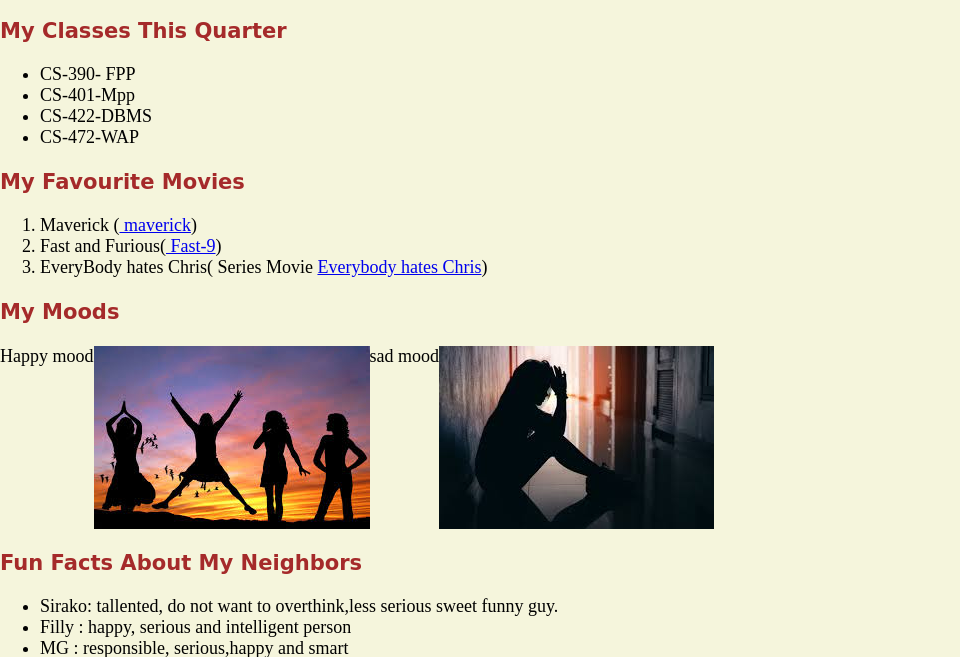
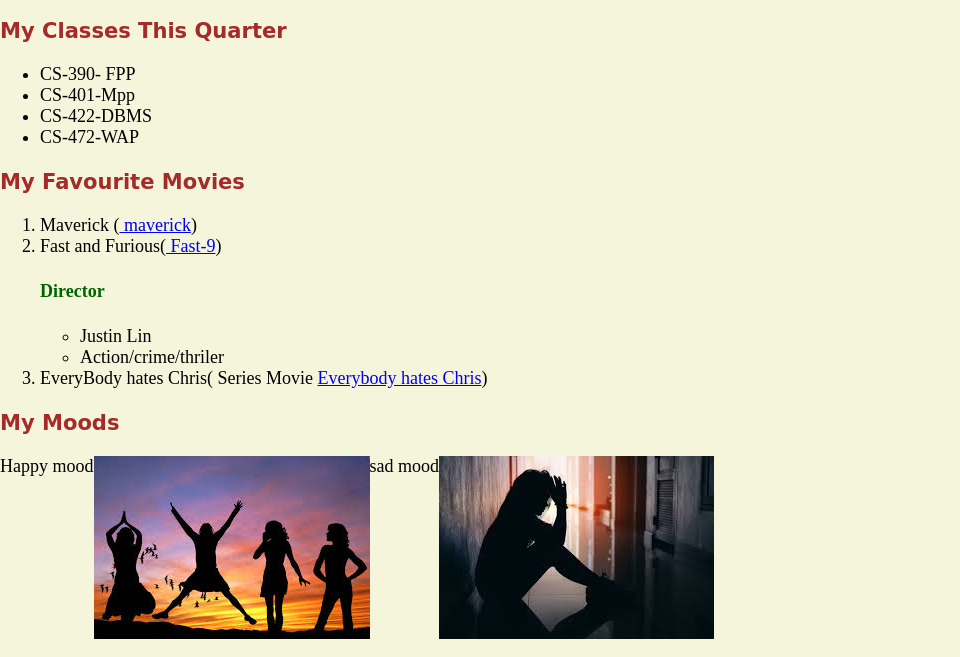
Before and after one commit to DanielAbraha/CS47_-WAP, a plain HTML site: page lab2/aboutme.html in a window 1280 px wide. Shown: the part 113-770 px from the top of the page, without its empty margins (0-960 px from the left). Drawn offline with Linux system fonts and the light colour scheme.

Commit message:
last commit

```diff
--- a/lab2/CSS/style.css
+++ b/lab2/CSS/style.css
@@ -21,3 +21,6 @@ h3{
 em{
     color: darkmagenta;
 }
+h4{
+    color :darkgreen
+}
--- a/lab2/aboutme.html
+++ b/lab2/aboutme.html
@@ -22,7 +22,13 @@
     <ol>
         <li> Maverick (<a href="https://www.imdb.com/title/tt1745960/?ref_=nv_sr_srsg_0" > maverick</a>)</li>
         <li> Fast and Furious(<a href="https://www.imdb.com/title/tt5433138/?ref_=nv_sr_srsg_1"> Fast-9</a>)</li>
+        <h4> Director</h4>
+
+                <ul><li> Justin Lin</li></ul>
+                <ul><li> Action/crime/thriler</li></ul>
+
         <li> EveryBody hates Chris( Series Movie <a href="https://www.imdb.com/title/tt0460637/?ref_=nv_sr_srsg_0"> Everybody hates Chris</a>)</li>
+
     </ol>
     <h3> My Moods</h3>
     <div id="dani">
```
